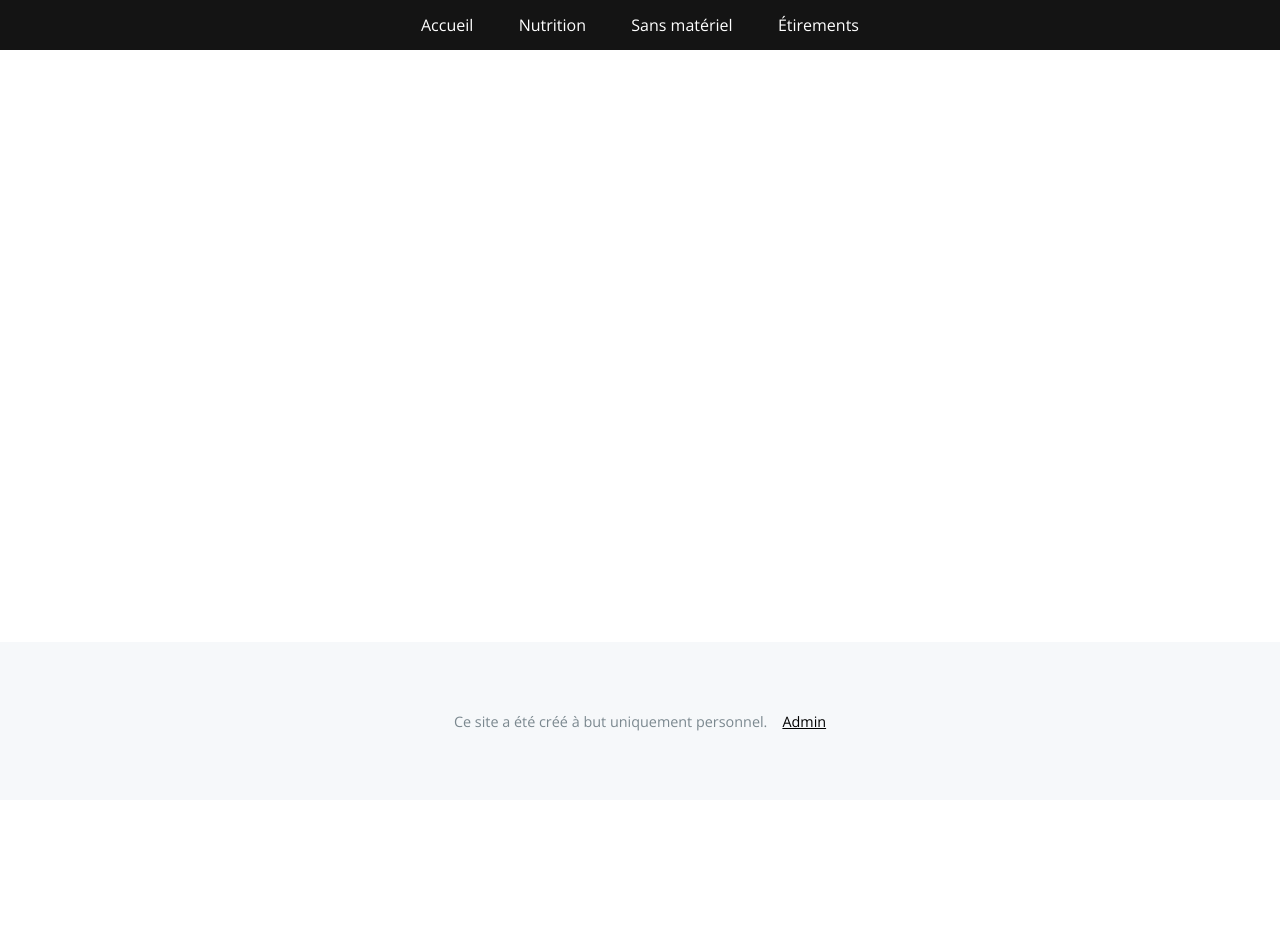
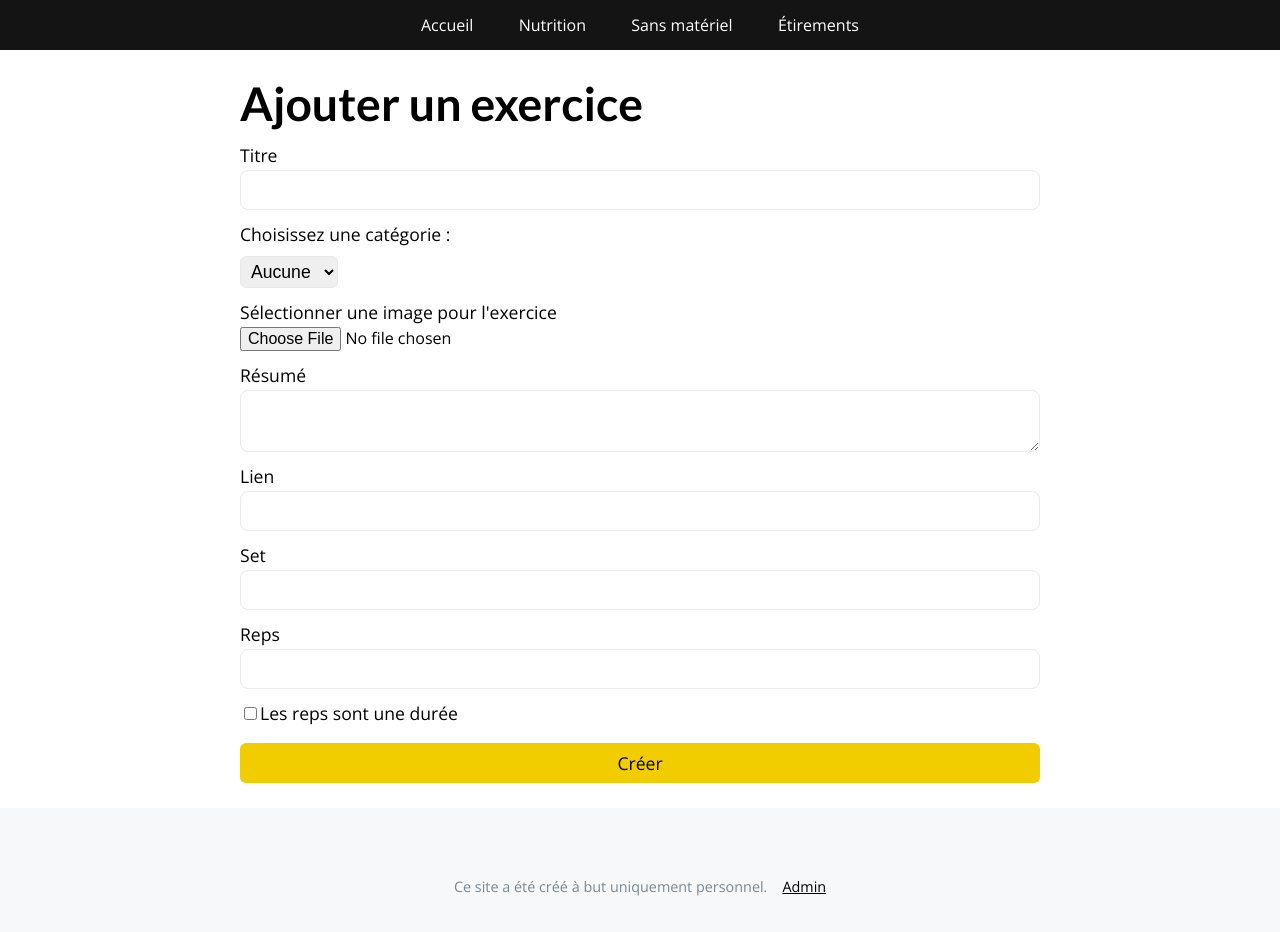
Before and after one commit to Clement-rebirth/sport, a React (Create React App) app: page /add-exercise in a window 1280 px wide. Shown: the top 932 px of the page. Before the commit the page ends 800 px from the top, so only its background shows below. Built offline with nearby package versions, Linux system fonts and the light colour scheme; no server answers.

Commit message:
possibility to add new exercises

```diff
--- a/src/index.css
+++ b/src/index.css
@@ -13,7 +13,7 @@ html {
     flex-direction: column;
 }
 
-body, label, button, input {
+body, label, button, input, textarea {
     font-family: 'Open Sans', sans-serif;
 }
 
--- a/src/index.js
+++ b/src/index.js
@@ -11,6 +11,7 @@ import Stretching from './pages/Stretching/Stretching';
 import Footer from './components/Footer/Footer';
 import UserProvider from './providers/UserProvider';
 import Login from './pages/Login/Login';
+import AddExercise from './pages/AddExercise/AddExercise';
 
 import './index.css';
 
@@ -22,11 +23,11 @@ ReactDOM.render(
 
         <Routes>
           <Route exact path='/' element={<App />} />
-          <Route exact path='/nutrition' element={<Nutrition />} />
+          <Route path='/nutrition' element={<Nutrition />} />
           <Route path='/no-equipments' element={<NoEquipments />} />
           <Route path='/stretching' element={<Stretching />} />
           <Route path='/admin' element={<Login />} />
-
+          <Route path='/add-exercise' element={<AddExercise />} />
         </Routes>
 
         <Footer />
--- /dev/null
+++ b/src/pages/AddExercise/AddExercise.css
@@ -0,0 +1,58 @@
+.add-exercise h1 {
+  color: #000;
+  text-align: left;
+  padding: 0;
+}
+
+.exercise-form input:not([type="checkbox"]),
+.exercise-form select,
+.exercise-form textarea {
+  display: block;
+}
+
+.add-exercise {
+  padding: 25px 55px 25px;
+  margin: 0 auto;
+  max-width: 800px;
+  width: 100%;
+}
+
+form button,
+form input:not([type=file]),
+form textarea {
+  box-sizing: border-box;
+  outline: none;
+  border: 1px solid #e9e9e9;
+  border-radius: 8px;
+  padding: 8px 10px;
+  color: #313746;
+}
+
+form input:not([type="checkbox"]),
+form textarea {
+  font-size: 1rem;
+  width: 100%;
+}
+
+form label {
+  font-size: 1.1rem;
+  display: block;
+  margin: 12px 0 3px;
+}
+
+input[type="checkbox"] + label {
+  display: inline-block;
+}
+
+.exercise-form button {
+  width: 100%;
+  margin-top: 15px;
+}
+
+.image-preview {
+  margin-top: 15px;
+}
+
+.image-preview img {
+  max-width: 100%;
+}
--- /dev/null
+++ b/src/pages/AddExercise/AddExercise.js
@@ -0,0 +1,140 @@
+import React, { useRef, useState } from 'react';
+import { getStorage, ref, uploadBytes } from 'firebase/storage';
+import Manager from '../../services/firebase/Manager';
+import { useNavigate } from 'react-router-dom';
+
+import './AddExercise.css';
+
+const AddExercise = () => {
+
+  const [exerciseFormData, setExerciseFormData] = useState({
+    category: '',
+    image: '',
+    link: '',
+    reps: '',
+    set: '',
+    summary: '',
+    time: false,
+    title: '',
+  });
+
+  const [previewImageSrc, setPreviewImageSrc] = useState(false);
+
+  const navigate = useNavigate();
+  const fileInputRef = useRef(null);
+
+  const handleImageChange = e => {
+    setPreviewImageSrc(URL.createObjectURL(e.target.files[0]));
+    setExerciseFormData({ ...exerciseFormData, image: e.target.files[0].name });
+  }
+
+  const handleChange = e => {
+    const {value, name} = e.target;
+    setExerciseFormData({ ...exerciseFormData, [name]: value });
+  };
+
+  const handleTime = e => {
+    setExerciseFormData({ ...exerciseFormData, time: e.target.value === 'on' });
+  };
+
+  const handleSubmit = e => {
+    e.preventDefault();
+
+    let file = fileInputRef.current.files[0];
+
+    // if file size is more than 1mo
+    if (file.size > 1024000) {
+      alert(`L'image ne doit pas dépasser 1mo`);
+      return;
+    }
+
+    const storage = getStorage();
+    const exerciseImagesFolderName = 'exercises';
+    const exerciseImageRef = ref(storage, `${exerciseImagesFolderName}/${file.name}`);
+
+    uploadBytes(exerciseImageRef, file)
+      .then(snapshot => {
+        setExerciseFormData({ ...exerciseFormData, image: snapshot.metadata.name });
+
+        let exercisesManager = new Manager('exercises');
+
+        exercisesManager
+          .add(exerciseFormData)
+          .then(() => navigate('/'));
+      })
+      .catch(error => {
+        console.error(error);
+        return;
+      });
+  };
+
+  return (
+    <div className='add-exercise'>
+      <h1>Ajouter un exercice</h1>
+
+      <form className='exercise-form' onSubmit={handleSubmit}>
+        <div>
+          <label htmlFor='title'>Titre</label>
+          <input id='title' name='title' type='text' value={exerciseFormData.title} onChange={handleChange} required />
+        </div>
+
+        <div>
+          <label htmlFor='category'>Choisissez une catégorie :</label>
+          <select name='category' id='category' onChange={handleChange} required>
+            <option value="none">Aucune</option>
+            <option value="thighs">Cuisses</option>
+            <option value="calves">Mollets</option>
+            <option value="biceps">Biceps</option>
+            <option value="triceps">Triceps</option>
+            <option value="abs">Abdos</option>
+            <option value="pecs">Pecs</option>
+            <option value="back">Dos</option>
+            <option value="shoulders">Épaules</option>
+          </select>
+        </div>
+
+        <div>
+          <label htmlFor='image'>Sélectionner une image pour l'exercice</label>
+          <input type='file' name='image' id='image' ref={fileInputRef} onChange={handleImageChange} />
+        </div>
+
+        { previewImageSrc &&
+          <div className='image-preview'>
+            <img
+              src={previewImageSrc}
+              alt={exerciseFormData.image} />
+          </div>
+        }
+
+        <div>
+          <label htmlFor='summary'>Résumé</label>
+          <textarea name='summary' id='summary' value={exerciseFormData.summary} onChange={handleChange} required></textarea>
+        </div>
+
+        <div>
+          <label htmlFor='link'>Lien</label>
+          <input id='link' name='link' type='text' value={exerciseFormData.link} onChange={handleChange} />
+        </div>
+
+        <div>
+          <label htmlFor='set'>Set</label>
+          <input id='set' name='set' type='text' value={exerciseFormData.set} onChange={handleChange} required />
+        </div>
+
+        <div>
+          <label htmlFor='reps'>Reps</label>
+          <input id='reps' name='reps' type='text' value={exerciseFormData.reps} onChange={handleChange} required />
+        </div>
+
+        <div>
+          <input type='checkbox' id='time' name='time' onChange={handleTime} />
+          <label htmlFor='time'>Les reps sont une durée</label>
+        </div>
+
+        <button className='btn-primary'>Créer</button>
+      </form>
+    </div>
+  );
+};
+
+export default AddExercise;
--- a/src/pages/Login/Login.css
+++ b/src/pages/Login/Login.css
@@ -17,7 +17,7 @@
   margin: 12px 0 3px;
 }
 
-.login form input {
+.login .form-container form input {
   padding: 8px 10px;
   border-radius: 8px;
   margin-bottom: 18px;
--- a/src/pages/home/App.css
+++ b/src/pages/home/App.css
@@ -95,6 +95,27 @@ select {
   border: 1px solid #e9e9e9;
   border-radius: 6px;
   margin-top: 10px;
+}
+
+.wrap {
+  display: flex;
+  align-items: center;
+}
+
+.wrap a {
+  cursor: pointer;
+  margin-bottom: 8px;
+  color: #000;
+  background-color: rgb(241, 205, 0);
+  display: flex;
+  align-items: center;
+  justify-content: center;
+  text-decoration: none;
+  border-radius: 6px;
+}
+
+.wrap .icon {
+  font-size: 1.7rem;
 }
 
 /* Training window */
--- a/src/pages/home/App.js
+++ b/src/pages/home/App.js
@@ -1,9 +1,12 @@
 import TrainingOverlay from './TrainingOverlay';
 import Planning from './Planning';
-import { useEffect, useState } from 'react';
+import { useContext, useEffect, useState } from 'react';
 import Manager from '../../services/firebase/Manager';
+import { UserContext } from '../../providers/UserProvider';
+import { off } from 'firebase/database';
 
 import Exercise from './Exercise';
+import { Link } from 'react-router-dom';
 
 import './App.css';
 
@@ -13,7 +16,9 @@ function App() {
   const [exercisesToShow, setExercisesToShow] = useState('loading');
   const [showTraining, setShowTraining] = useState(false);
   const [currentDayNumber, setCurrentDayNumber] = useState(false);
-  const [trainingExercises, setTrainingExercises] = useState(false)
+  const [trainingExercises, setTrainingExercises] = useState(false);
+
+  let { user } = useContext(UserContext);
 
   useEffect(() => {
     let date = new Date();
@@ -31,6 +36,8 @@ function App() {
       let data = snapshot.val();
       setExercises(data);
     });
+
+    return () => off(exercisesManager.ref);
   }, []);
 
   useEffect(() => {
@@ -113,7 +120,13 @@ function App() {
       <hr className="separator" />
 
       <section id="exercises">
+        <div className='wrap'>
           <h2><span>Exercices</span></h2>
+
+          { user &&
+            <Link to='/add-exercise'><span className="icon material-icons-round">add</span></Link>
+          }
+        </div>
 
         <label htmlFor="category">Choisissez une catégorie :</label>
         <select name="category" id="category" onChange={handleChange}>
```
Lines whose indentation alone changed are shown as unchanged.
